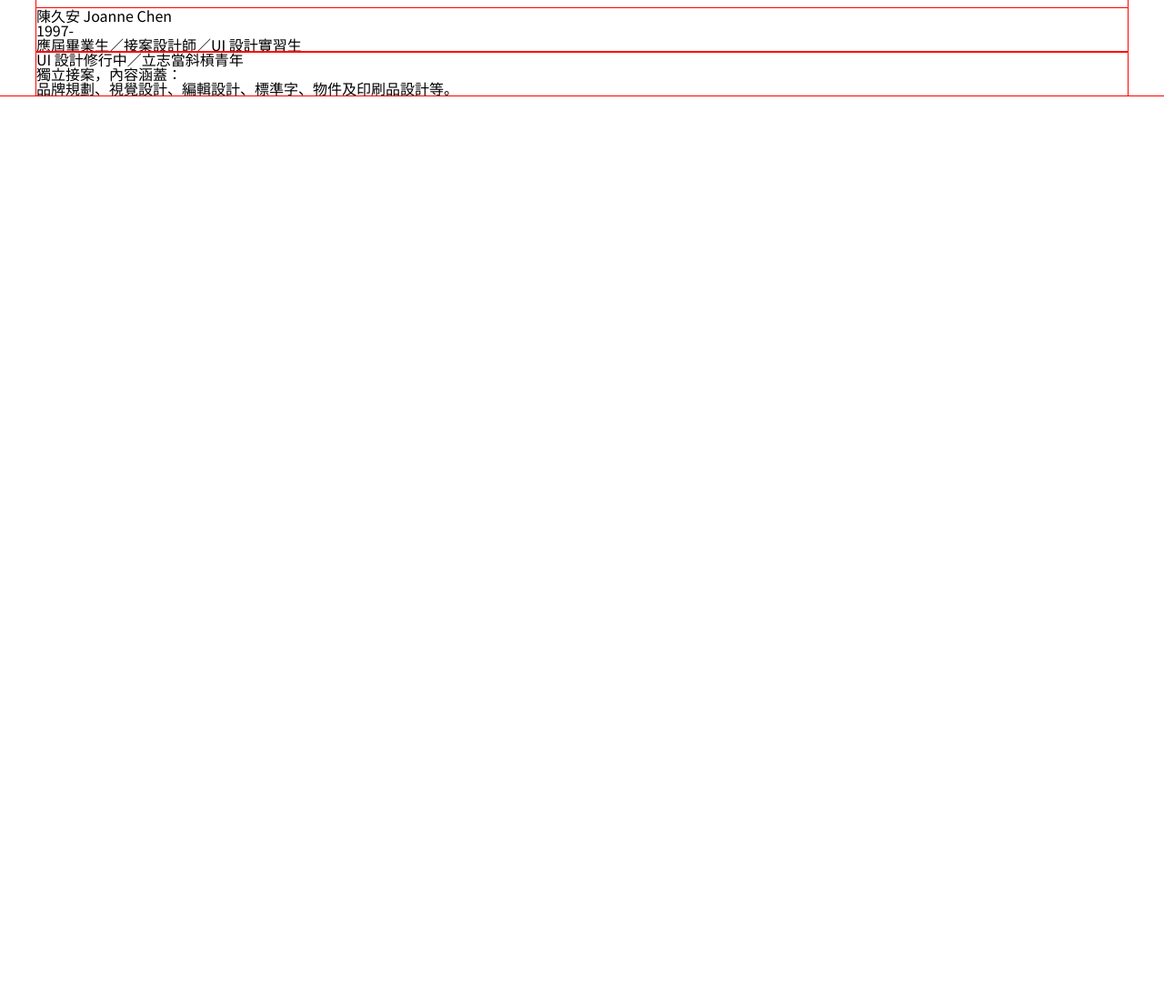
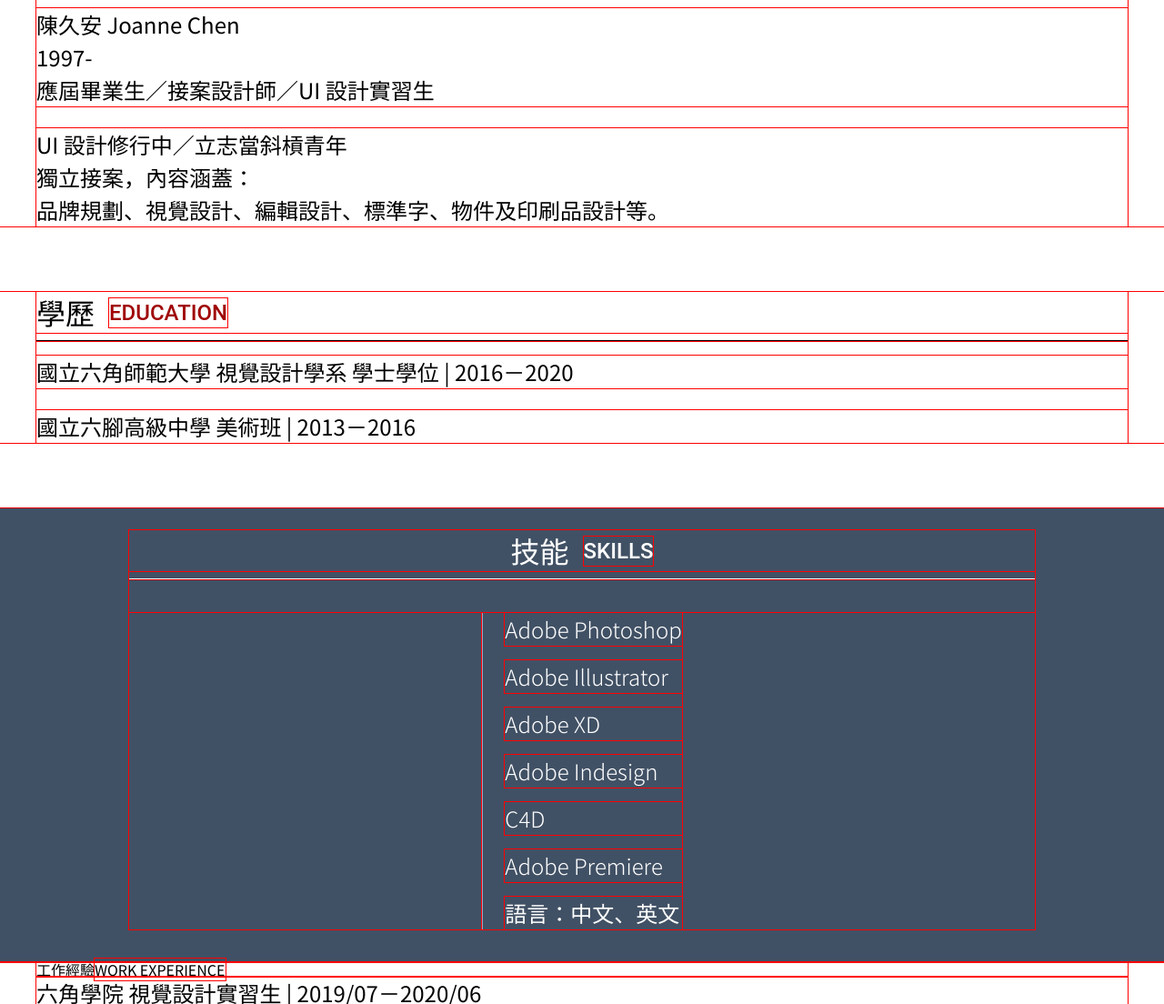
Before and after one commit to hungcurry/webLayout-2021-week01, a plain HTML site: page index.html in a window 1280 px wide. Shown: the part 732-1836 px from the top of the page at 91% size. Before the commit the page ends 841 px from the top, so only its background shows below. Drawn offline with nearby package versions, Linux system fonts and the light colour scheme; files that its build step writes are made by us from their sources; grey boxes are pictures that could not be loaded.

Commit message:
新增技能

```diff
--- a/index.html
+++ b/index.html
@@ -6,7 +6,7 @@
 	<meta http-equiv="X-UA-Compatible" content="IE=edge">
 	<meta name="viewport" content="width=device-width, initial-scale=1.0">
 	<title>第一週 - 個人履歷</title>
-	<link rel="stylesheet" href="https://fonts.googleapis.com/css2?family=Noto+Sans+TC:wght@400;500&display=swap">
+	<link rel="stylesheet" href="https://fonts.googleapis.com/css2?family=Noto+Sans+TC:wght@300;400;500&display=swap">
 	<link rel="stylesheet" href="https://stackpath.bootstrapcdn.com/font-awesome/4.7.0/css/font-awesome.min.css">
 	<link rel="stylesheet" href="./normal/css/all.css">
 </head>
@@ -24,13 +24,13 @@
 		</div>
 	</header>
 	<!-- profile -->
-		<section class="profile">
+	<section class="profile mb-9">
 	<div class="container">
 		<div class="subTitle mb-2">
 			<h2>個人資料<span class="Roboto">PROFILE</span></h2>
 		</div>
 		<ul class="content">
-				<li>陳久安 Joanne Chen<br>1997- <br>應屆畢業生／接案設計師／UI 設計實習生</li>
+			<li class="mb-3">陳久安 Joanne Chen<br>1997- <br>應屆畢業生／接案設計師／UI 設計實習生</li>
 			<li>UI 設計修行中／立志當斜槓青年
 				<br>獨立接案，內容涵蓋：
 				<br>品牌規劃、視覺設計、編輯設計、標準字、物件及印刷品設計等。
@@ -38,10 +38,62 @@
 		</ul>
 	</div>
 	</section>
-
-
-
-
+	<!-- education -->
+	<section class="education mb-9">
+		<div class="container">
+			<div class="subTitle mb-2">
+				<h2>學歷<span class="Roboto">EDUCATION</span></h2>
+			</div>
+			<ul class="content">
+				<li class="mb-3">國立六角師範大學 視覺設計學系 學士學位 | 2016－2020</li>
+				<li>國立六腳高級中學 美術班 | 2013－2016</li>
+			</ul>
+		</div>
+	</section>
+	<!-- skill -->
+	<section class="skill">
+		<div class="container">
+			<div class="subTitle subTitle-white">
+				<h2>技能<span class="Roboto">SKILLS</span></h2>
+			</div>
+			<div class="content-outer">
+				<ul class="content">
+					<li class="mb-2">Adobe Photoshop</li>
+					<li class="mb-2">Adobe Illustrator</li>
+					<li class="mb-2">Adobe XD</li>
+					<li class="mb-2">Adobe Indesign</li>
+					<li class="mb-2">C4D</li>
+					<li class="mb-2">Adobe Premiere</li>
+					<li>語言：中文、英文</li>
+				</ul>
+			</div>
+		</div>
+	</section>
+	<!-- experience -->
+	<section class="experience">
+		<div class="container">
+			<div class="title">
+				<h2>工作經驗<span>WORK EXPERIENCE</span></h2>
+			</div>
+			<div class="content-outer">
+				<ul class="content">
+					<li class="experience__item item-school">
+						六角學院 視覺設計實習生 | 2019/07－2020/06
+						<img src="https://hexschool.github.io/webLayoutTraining1st/week1/Group 1.svg" alt="六角學院">
+						<p>在六角學院長達一年的實習中，前期藉由公司課程掌握 HTML, CSS, Adobe XD，設計給學員使用的名片設計教材，並參與六角週年活動，設計各式周邊商品及活動網路宣傳圖。後期進入 UI 設計範疇，設計六角共筆部落格 - W3HexSchool、六角發案服務網介面設計、供給學員的教 案- RWD官方網站設計，並設計各式網頁活動宣傳圖。</p>
+					</li>
+					<li>獨立接案 Hao Jun 酒標設計 | 2019</li>
+					<li>獨立接案 Exulans 酒標設計 | 2019</li>
+					<li>獨立接案 桃園平鎮市民健走活動提案 | 2019</li>
+					<li class="experience__item item-tree">
+						imtree 興趣咖啡 工讀生 | 2018－2019
+						<img src="https://hexschool.github.io/webLayoutTraining1st/week1/simtree.png" alt="">
+						<p>擔任外場及吧台服務生，學習咖啡相關知識。</p>
+					</li>
+				</ul>
+			</div>
+		</div>
+	</section>
 
 
 
--- a/scss/_base.scss
+++ b/scss/_base.scss
@@ -7,6 +7,7 @@
 body {
   font-family: "Noto Sans TC" , -apple-system, BlinkMacSystemFont, "Segoe UI", "Microsoft JhengHei", Roboto, "Helvetica Neue", Arial, sans-serif !important;
 	color: $black;
+	font-weight: 400;
 }
 img {
 	max-width: 100%;
--- a/scss/_style.scss
+++ b/scss/_style.scss
@@ -22,7 +22,6 @@
 .subTitle{
 	padding-bottom: 8px;
   border-bottom: 1px solid $black;
-	font-weight: 500;
 	h2{
 		@include fontSize(32px , 43px);
 		display: flex;
@@ -33,6 +32,22 @@
 		@include fontSize(24px , 32px);
 		color: $secondary;
 		margin-left: 16px;
+		font-weight: 500;
+	}
+}
+.subTitle-white{
+  border-bottom: 1px solid $white;
+	margin-bottom: 37px;
+	h2{
+		justify-content: center
+	}
+	span{
+		color: $white;
+	}
+}
+.content{
+	li{
+		@include fontSize(24px , 36px);
 	}
 }
 /*-------------------------*/
@@ -45,7 +60,6 @@
 		border-bottom: 2px solid $black;
 		h1{
 			@include fontSize(60px , 106px);
-			font-weight: 500;
 			text-align: center;
 			@media screen and (min-width:1024px){
 				&{
@@ -63,10 +77,31 @@
 	}
 }
 /*-------------------------*/
-/* profile
+/* skill
 ---------------------------*/
-
-
+.skill{
+	padding: 24px 0 36px 0;
+	background-color: $primary;
+	color: $white;
+	text-align: center;
+	.container{
+		max-width: 996px;
+	}
+	.content-outer{
+		display:flex;
+		justify-content: center;
+	}
+	.content{
+		@include center;
+		text-align: left;
+		padding-left: 24px;
+		border-left: 1px solid $thirty;
+		font-weight: 300;
+	}
+}
+/*-------------------------*/
+/* experience
+---------------------------*/
 
 
 
@@ -108,3 +143,6 @@
 .mb-5{
 	margin-bottom: 40px;
 }
+.mb-9{
+	margin-bottom: 72px;
+}
```
Also changed, not shown: dist/css/all.min.css (added), normal/css/all.css (added), 2 other files. Lines whose indentation alone changed are shown as unchanged.
